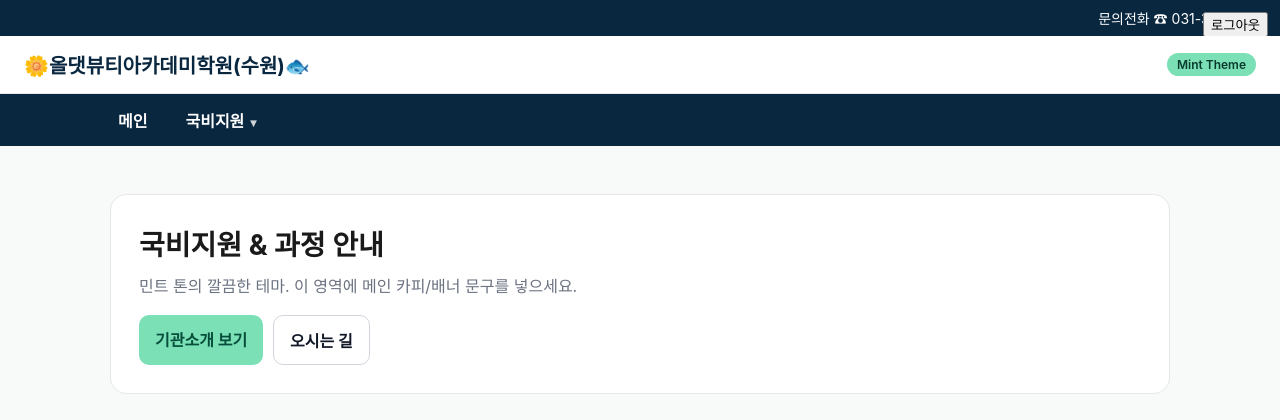
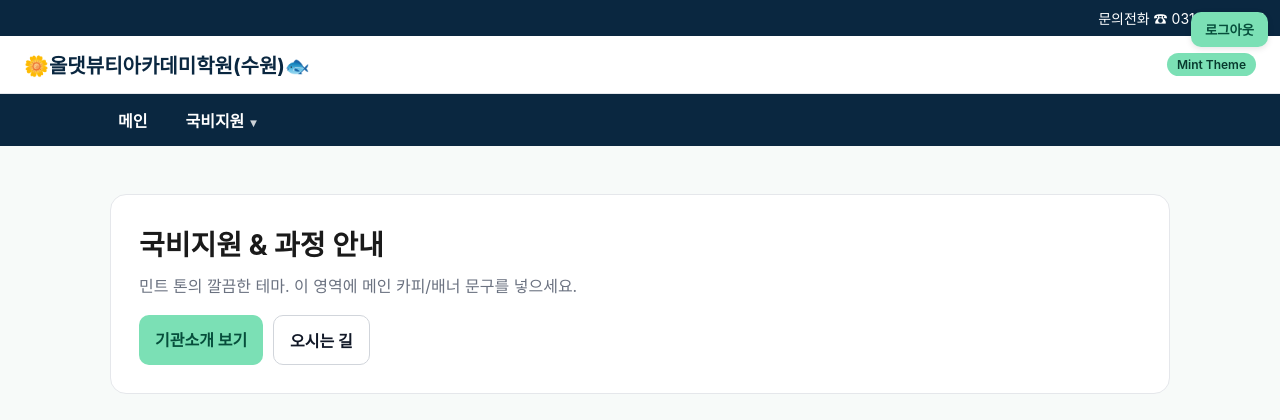
Before and after one commit to AND-132/132, a plain HTML site: page index.html in a window 1280 px wide. Shown: the top 420 px of the page. Drawn offline with Linux system fonts and the light colour scheme; no server answers.

Commit message:
Firebase 접근제어 및 로그아웃 버튼 UI 수정

```diff
--- a/index.html
+++ b/index.html
@@ -46,6 +46,25 @@
     .footer-inner{max-width:1100px;margin:0 auto;padding:22px 16px;text-align:center;font-size:14px}
     .legal a{color:#cbd5e1;text-decoration:none}
     .legal a:hover{text-decoration:underline}
+    #logoutBtn {
+      position: fixed;
+      top: 12px;
+      right: 12px;
+      padding: 8px 14px;
+      background: var(--mint);
+      color: #064e3b;
+      border: none;
+      border-radius: 10px;
+      font-weight: 700;
+      cursor: pointer;
+      box-shadow: 0 2px 6px rgba(0,0,0,0.1);
+      transition: all 0.2s ease;
+      z-index: 30;
+    }
+    #logoutBtn:hover {
+      background: #6ad2a5;
+      transform: translateY(-1px);
+    }
     @media (max-width:720px){
       .menu{overflow-x:auto}
       .hero h1{font-size:22px}
@@ -94,7 +113,7 @@
     <img class="slide" src="slide4.jpg" alt="슬라이드 4">
   </div>
 
-  <button id="logoutBtn" style="position: fixed; top: 12px; right: 12px;">로그아웃</button>
+  <button id="logoutBtn">로그아웃</button>
 
   <footer class="footer">
     <div class="footer-inner">
@@ -114,7 +133,7 @@
     setInterval(()=>{ currentSlide=(currentSlide+1)%slides.length; showSlide(currentSlide); }, 3000);
   </script>
 
-  <!-- 접근 제어 + 로그아웃 -->
+  <!-- Firebase 접근제어 -->
   <script type="module">
     import "./firebase-init.js";
     import { onAuthStateChanged, signOut } from "https://www.gstatic.com/firebasejs/10.12.2/firebase-auth.js";
```
Also changed, not shown: login.html (+28 -25 lines).
